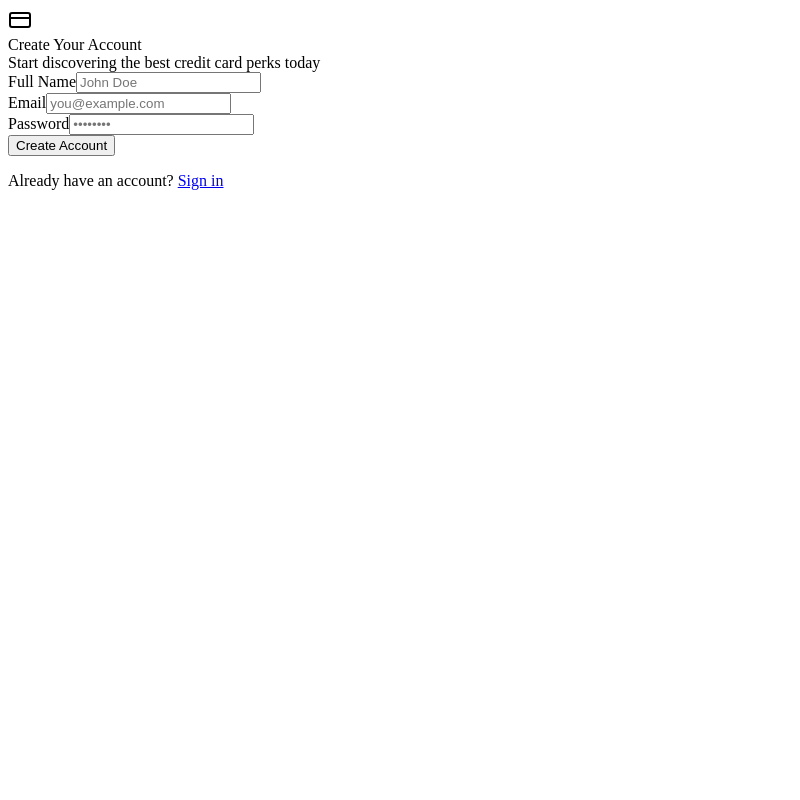
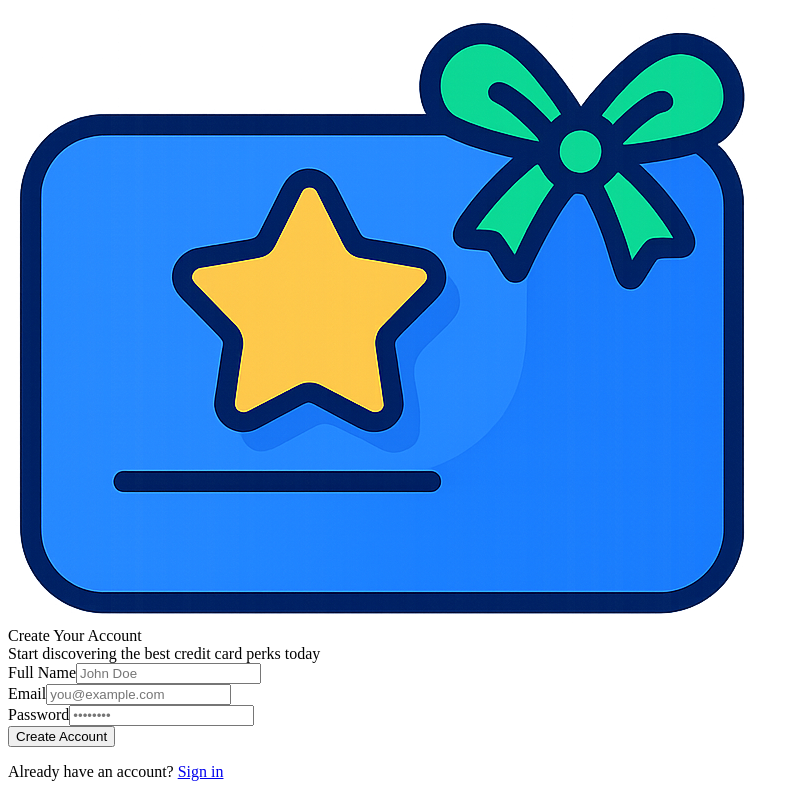
Before and after one commit to finxster/card-perks, a React (Vite) app in the folder client/: page /register in a window 1280 px wide. Shown: the whole page, without its empty margins (0-800 px from the left). Built offline with nearby package versions, Linux system fonts and the light colour scheme; what @shared/schema would draw is missing.

Commit message:
Adding logo

```diff
--- a/client/src/components/app-nav.tsx
+++ b/client/src/components/app-nav.tsx
@@ -20,6 +20,7 @@ import {
 import { Avatar, AvatarFallback } from '@/components/ui/avatar';
 import { CreditCard, LayoutDashboard, Home, TrendingUp, Shield, LogOut, Menu } from 'lucide-react';
 import { useState } from 'react';
+import cardperksLogo from '@/assets/cardperks_logo.png';
 
 export function AppNav() {
   const { user, logout } = useAuth();
@@ -45,7 +46,7 @@ export function AppNav() {
         <div className="flex items-center justify-between h-16">
           <div className="flex items-center gap-8">
             <Link href="/dashboard" className="flex items-center gap-2 font-bold text-lg">
-              <CreditCard className="h-6 w-6 text-primary" />
+              <img src={cardperksLogo} alt="CardPerks Logo" className="h-8 w-auto" />
               <span>CardPerks</span>
             </Link>
 
--- a/client/src/pages/login.tsx
+++ b/client/src/pages/login.tsx
@@ -18,6 +18,7 @@ import { Button } from '@/components/ui/button';
 import { Card, CardContent, CardDescription, CardHeader, CardTitle } from '@/components/ui/card';
 import { useToast } from '@/hooks/use-toast';
 import { CreditCard } from 'lucide-react';
+import cardperksLogo from '@/assets/cardperks_logo.png';
 
 const loginSchema = z.object({
   email: z.string().email('Invalid email address'),
@@ -71,7 +72,7 @@ export default function Login() {
       <Card className="w-full max-w-md">
         <CardHeader className="space-y-3 text-center">
           <div className="mx-auto bg-primary/10 p-3 rounded-xl w-fit">
-            <CreditCard className="h-8 w-8 text-primary" />
+            <img src={cardperksLogo} alt="CardPerks Logo" className="h-8 w-auto" />
           </div>
           <CardTitle className="text-2xl font-bold">Welcome to CardPerks</CardTitle>
           <CardDescription>
--- a/client/src/pages/register.tsx
+++ b/client/src/pages/register.tsx
@@ -17,6 +17,7 @@ import { Button } from '@/components/ui/button';
 import { Card, CardContent, CardDescription, CardHeader, CardTitle } from '@/components/ui/card';
 import { useToast } from '@/hooks/use-toast';
 import { CreditCard, Mail } from 'lucide-react';
+import cardperksLogo from '@/assets/cardperks_logo.png';
 
 const registerSchema = z.object({
   name: z.string().min(2, 'Name must be at least 2 characters'),
@@ -95,7 +96,7 @@ export default function Register() {
       <Card className="w-full max-w-md">
         <CardHeader className="space-y-3 text-center">
           <div className="mx-auto bg-primary/10 p-3 rounded-xl w-fit">
-            <CreditCard className="h-8 w-8 text-primary" />
+            <img src={cardperksLogo} alt="CardPerks Logo" className="h-8 w-auto" />
           </div>
           <CardTitle className="text-2xl font-bold">Create Your Account</CardTitle>
           <CardDescription>
```
Also changed, not shown: client/src/assets/cardperks_logo.png (added).
